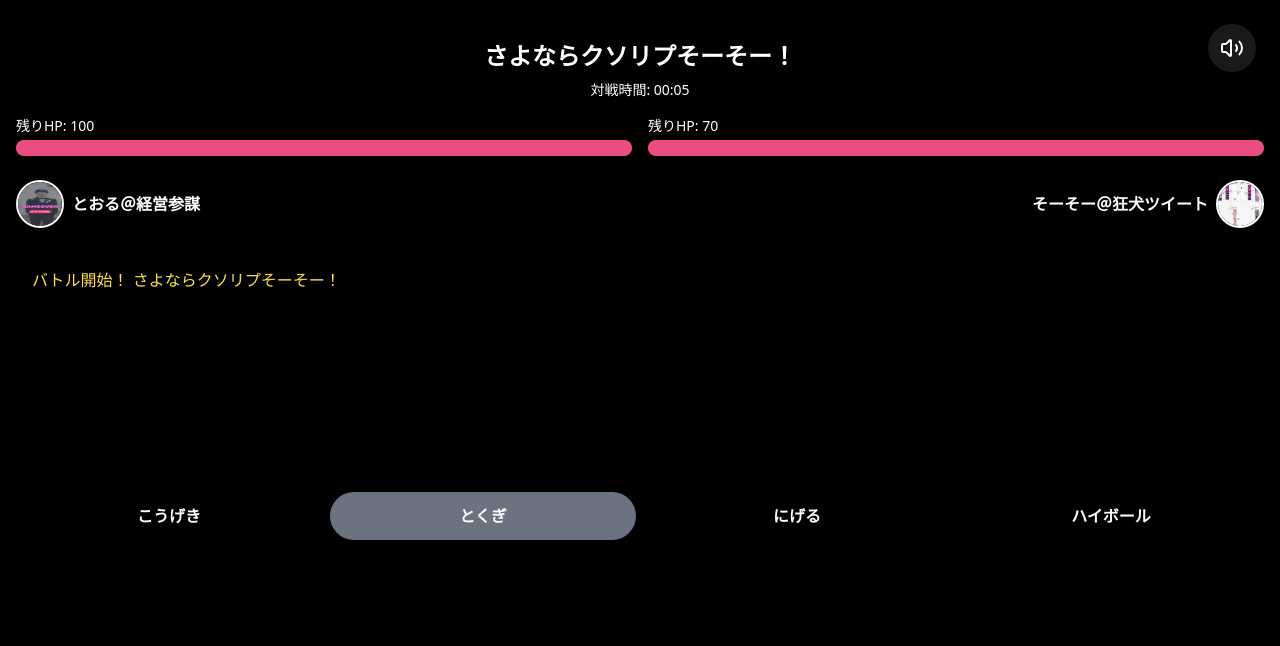
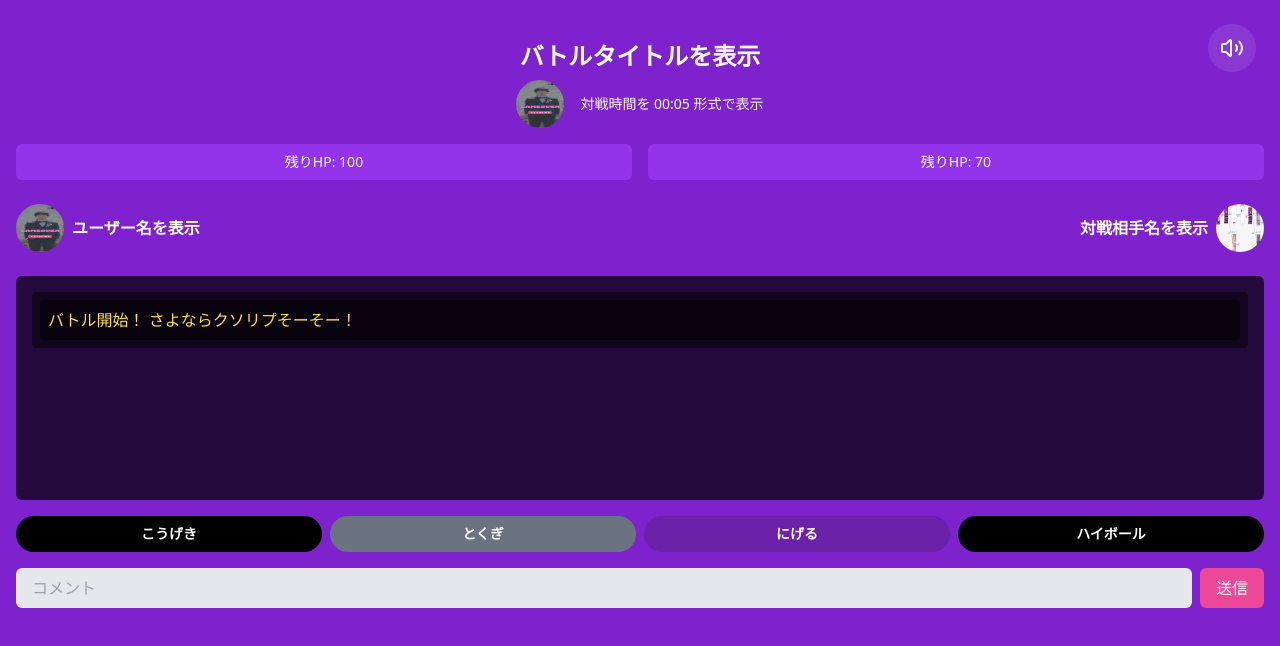
Before and after one commit to momopeee/battlefm, a React (Vite) app: page /battle1 in a window 1280 px wide. Shown: the top 646 px of the page. Built offline with nearby package versions, Linux system fonts and the light colour scheme.

Commit message:
Refactor: Update UI to match wireframe
Update the UI to match the provided wireframe and screen composition instructions.

```diff
--- a/src/components/CommentArea.tsx
+++ b/src/components/CommentArea.tsx
@@ -23,7 +23,7 @@ const CommentArea: React.FC<CommentAreaProps> = ({ comments }) => {
     >
       <div className="flex flex-col gap-2">
         {comments.map((comment, index) => (
-          <div key={index} className={`flex items-start gap-2 ${comment.isSystem ? 'text-yellow-300' : 'text-white'}`}>
+          <div key={index} className={`flex items-start gap-2 ${comment.isSystem ? 'text-yellow-300 bg-black/50 p-2 rounded' : 'text-white'}`}>
             {!comment.isSystem && (
               <>
                 <img
@@ -31,16 +31,16 @@ const CommentArea: React.FC<CommentAreaProps> = ({ comments }) => {
                        comment.author === "そーそー＠狂犬ツイート" ? "/lovable-uploads/5af802e0-9f63-462c-838c-e2b1acbf3c6f.png" :
                        "/lovable-uploads/656bd67f-53fe-4f15-86f3-0db149cc7285.png"}
                   alt={comment.author}
-                  className="w-6 h-6 rounded-full mt-1"
+                  className="w-8 h-8 rounded-full mt-1"
                 />
-                <div>
-                  <span className="font-bold">{comment.author}: </span>
-                  <span>{comment.text}</span>
+                <div className="flex-1">
+                  <span className="font-bold">{comment.author}</span>
+                  <div className="bg-black p-2 rounded-md mt-1 mb-1">{comment.text}</div>
                 </div>
               </>
             )}
             {comment.isSystem && (
-              <span>{comment.text}</span>
+              <span className="bg-black/50 w-full p-2 rounded">{comment.text}</span>
             )}
           </div>
         ))}
--- a/src/components/HPBar.tsx
+++ b/src/components/HPBar.tsx
@@ -11,14 +11,8 @@ const HPBar: React.FC<HPBarProps> = ({ currentHP, maxHP }) => {
 
   return (
     <div className="w-full">
-      <div className="flex justify-between mb-1">
-        <span className="text-white text-sm">{currentHP > 0 ? `残りHP: ${currentHP}` : '瀕死'}</span>
-      </div>
-      <div className="w-full bg-gray-700 rounded-full h-4">
-        <div
-          className="bg-battle-pink h-4 rounded-full transition-all duration-300 ease-out"
-          style={{ width: `${percentage}%` }}
-        ></div>
+      <div className="bg-purple-600 text-white rounded-md p-2 flex justify-center">
+        <span className="text-white text-sm">残りHP: {currentHP}</span>
       </div>
     </div>
   );
--- a/src/pages/Battle1Screen.tsx
+++ b/src/pages/Battle1Screen.tsx
@@ -1,4 +1,3 @@
-
 import React, { useEffect, useState } from 'react';
 import { useApp } from '@/context/AppContext';
 import HPBar from '@/components/HPBar';
@@ -380,14 +379,21 @@ const Battle1Screen: React.FC = () => {
   };
 
   return (
-    <div className="bg-black min-h-screen p-4 pt-10 text-white">
+    <div className="bg-purple-700 min-h-screen p-4 pt-10 text-white">
       {/* Battle title and timer */}
       <div className="text-center mb-4">
-        <h1 className="text-2xl font-bold mb-2">さよならクソリプそーそー！</h1>
-        <p className="text-sm">対戦時間: {formatTime(battleTimer)}</p>
+        <h1 className="text-2xl font-bold mb-2">バトルタイトルを表示</h1>
+        <div className="flex items-center justify-center gap-4">
+          <img
+            src={player.icon}
+            alt={player.name}
+            className="w-12 h-12 rounded-full"
+          />
+          <p className="text-sm">対戦時間を {formatTime(battleTimer)} 形式で表示</p>
+        </div>
       </div>
 
-      {/* Health bars - updated for responsive layout */}
+      {/* Health bars - updated to match wireframe */}
       <div className="flex gap-4 mb-6">
         <div className="flex-1">
           <HPBar currentHP={player.currentHp} maxHP={player.maxHp} />
@@ -406,49 +412,33 @@ const Battle1Screen: React.FC = () => {
           <img
             src={player.icon}
             alt={player.name}
-            className="w-12 h-12 rounded-full border-2 border-white"
+            className="w-12 h-12 rounded-full"
           />
-          <span className="font-bold">{player.name}</span>
+          <span className="font-bold">ユーザー名を表示</span>
         </div>
 
-        <div className="flex items-center">
-          {sosoHealMode && (
-            <>
-              <img
-                src="/lovable-uploads/db3fdcd1-853f-40c3-be10-0826c9314e44.png"
-                alt="ラムダ"
-                className="w-10 h-10 rounded-full border-2 border-white -mr-2"
-              />
-              <img
-                src="/lovable-uploads/ef18c553-b423-42de-87e6-f864176df581.png"
-                alt="松嶋こと"
-                className="w-10 h-10 rounded-full border-2 border-white -mr-2"
-              />
-            </>
-          )}
         <div
           className="flex items-center gap-2 cursor-pointer"
           onClick={() => handleCharacterClick('opponent1')}
         >
-            <span className="font-bold">{opponent1.name}</span>
+          <span className="font-bold">対戦相手名を表示</span>
           <img
             src={opponent1.icon}
             alt={opponent1.name}
-              className="w-12 h-12 rounded-full border-2 border-white"
+            className="w-12 h-12 rounded-full"
           />
-          </div>
         </div>
       </div>
 
       {/* Comments area */}
       <CommentArea comments={comments} />
 
-      {/* Battle actions - updated button style to oval */}
-      <div className="grid grid-cols-2 sm:grid-cols-4 gap-2 mt-4">
+      {/* Battle actions - updated to oval shape and mobile responsive */}
+      <div className="grid grid-cols-4 gap-2 mt-4">
         <button
           onClick={handlePlayerAttack}
           disabled={!isPlayerTurn || isBattleOver}
-          className={`py-3 px-4 rounded-full font-bold ${!isPlayerTurn || isBattleOver ? 'bg-gray-500' : 'bg-black'}`}
+          className={`py-2 px-4 rounded-full font-bold text-white text-sm ${!isPlayerTurn || isBattleOver ? 'bg-gray-500' : 'bg-black'}`}
         >
           こうげき
         </button>
@@ -456,7 +446,7 @@ const Battle1Screen: React.FC = () => {
         <button
           onClick={handlePlayerSpecial}
           disabled={!isPlayerTurn || isBattleOver || !specialAttackAvailable}
-          className={`py-3 px-4 rounded-full font-bold ${!isPlayerTurn || isBattleOver || !specialAttackAvailable ? 'bg-gray-500' : 'bg-battle-pink'}`}
+          className={`py-2 px-4 rounded-full font-bold text-white text-sm ${!isPlayerTurn || isBattleOver || !specialAttackAvailable ? 'bg-gray-500' : 'bg-purple-800'}`}
         >
           とくぎ
         </button>
@@ -464,7 +454,7 @@ const Battle1Screen: React.FC = () => {
         <button
           onClick={handleRunAway}
           disabled={!isPlayerTurn || isBattleOver}
-          className={`py-3 px-4 rounded-full font-bold ${!isPlayerTurn || isBattleOver ? 'bg-gray-500' : 'bg-black'}`}
+          className={`py-2 px-4 rounded-full font-bold text-white text-sm ${!isPlayerTurn || isBattleOver ? 'bg-gray-500' : 'bg-purple-800'}`}
         >
           にげる
         </button>
@@ -472,9 +462,25 @@ const Battle1Screen: React.FC = () => {
         <button
           onClick={handleHighball}
           disabled={!isPlayerTurn || isBattleOver}
-          className={`py-3 px-4 rounded-full font-bold ${!isPlayerTurn || isBattleOver ? 'bg-gray-500' : 'bg-black'}`}
+          className={`py-2 px-4 rounded-full font-bold text-white text-sm ${!isPlayerTurn || isBattleOver ? 'bg-gray-500' : 'bg-black'}`}
         >
           ハイボール
+        </button>
+      </div>
+
+      {/* Comment input */}
+      <div className="flex gap-2 mt-4">
+        <input
+          type="text"
+          placeholder="コメント"
+          className="flex-1 bg-gray-200 text-black rounded-md px-4 py-2"
+          disabled
+        />
+        <button
+          className="bg-pink-500 text-white rounded-md px-4 py-2"
+          disabled
+        >
+          送信
         </button>
       </div>
 
@@ -493,6 +499,9 @@ const Battle1Screen: React.FC = () => {
           onClose={() => setShowCharacterSheet(false)}
         />
       )}
+
+      {/* Audio Player */}
+      <AudioPlayer />
     </div>
   );
 };
--- a/tailwind.config.ts
+++ b/tailwind.config.ts
@@ -1,4 +1,3 @@
-
 import type { Config } from "tailwindcss";
 
 export default {
@@ -68,7 +67,8 @@ export default {
 					purple: '#9C27B0',
 					blue: '#1E88E5',
 					gameover: '#8E24AA',
-					gameclear: '#E94D84'
+					gameclear: '#E94D84',
+					background: '#9C27B0'
 				}
 			},
 			borderRadius: {
```
Lines whose indentation alone changed are shown as unchanged.
